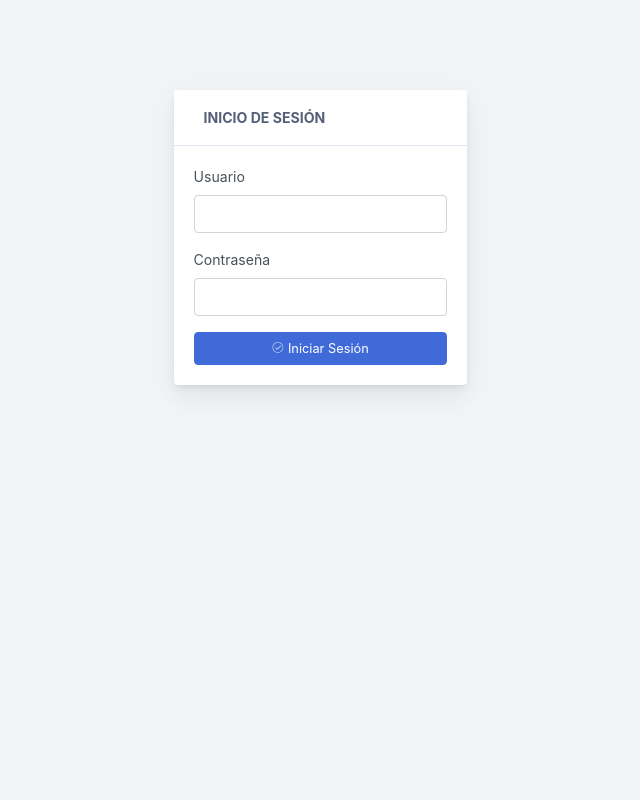
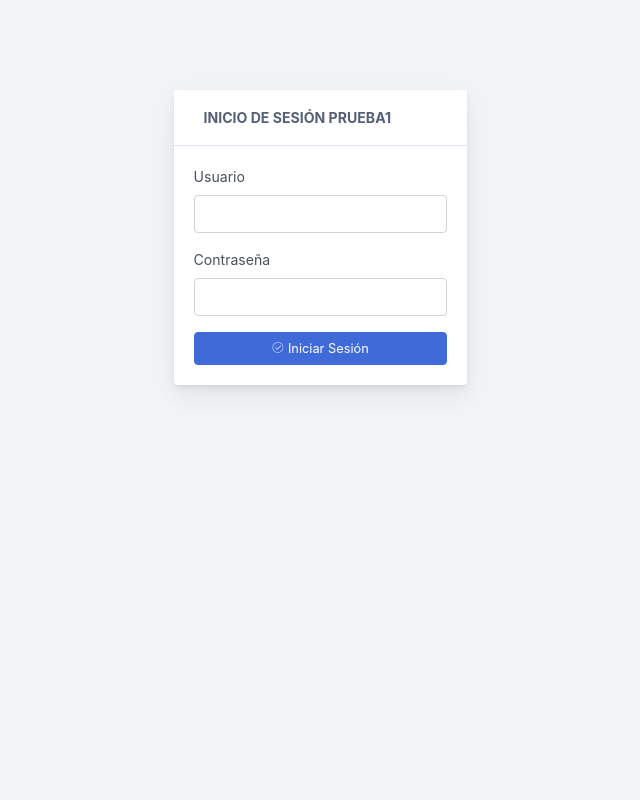
Before and after one commit to Ricardo3007/pruebasolidaria, a PHP site: page / in a window 1280 px wide. Shown: the whole page, without its empty margins (379-1019 px from the left). Run offline with PHP 8.4, Linux system fonts and the light colour scheme; some libraries are stand-ins or nearby versions.

Commit message:
modificacion titulo inicio de sesion

```diff
--- a/index.php
+++ b/index.php
@@ -37,7 +37,7 @@
                                     <div class="card-header-title">
                                         <i class="header-icon lnr-apartment icon-gradient bg-love-kiss"> </i>
                                         <div id="title_user_action">
-                                             Inicio De Sesión
+                                             Inicio De Sesión prueba1
                                         </div>
                                     </div>
                                 </div>
```
